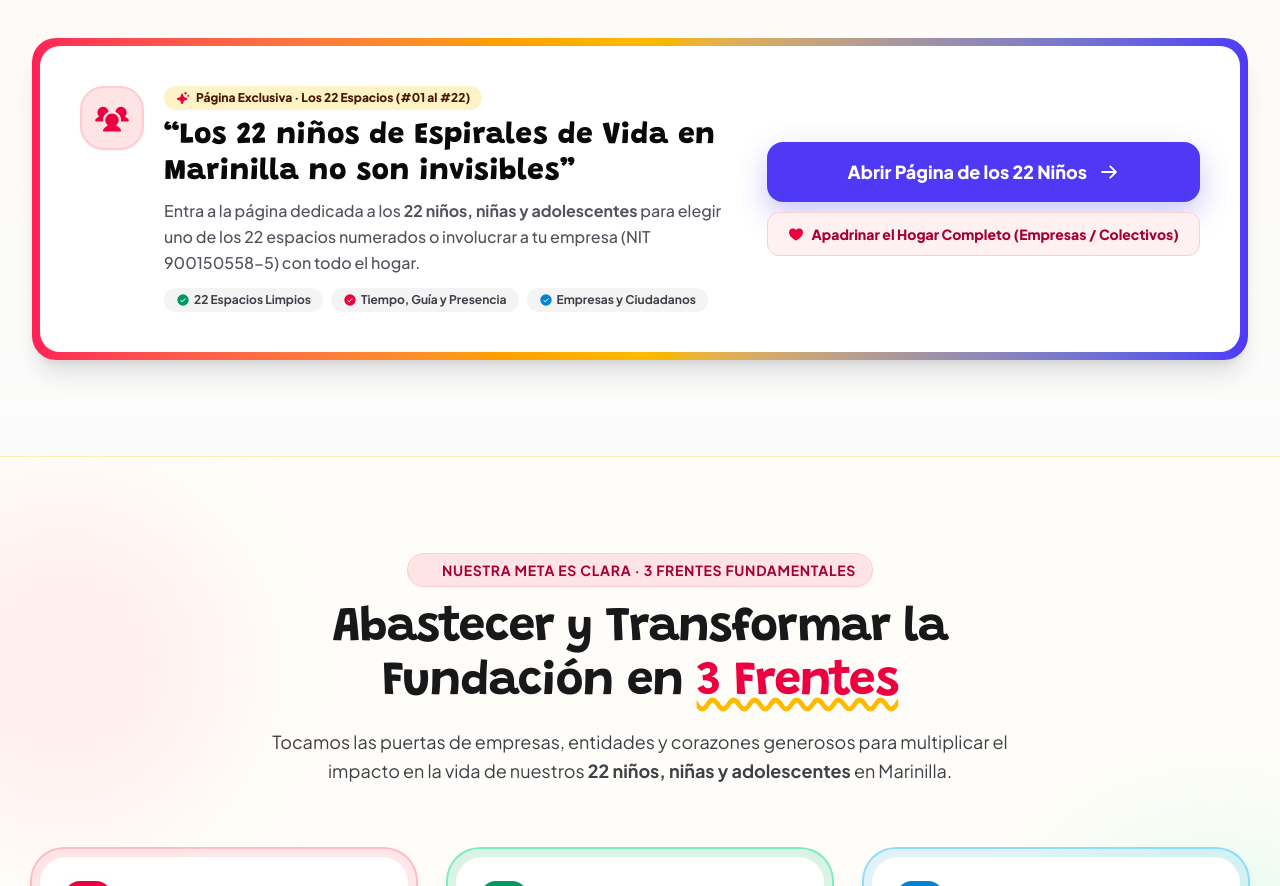
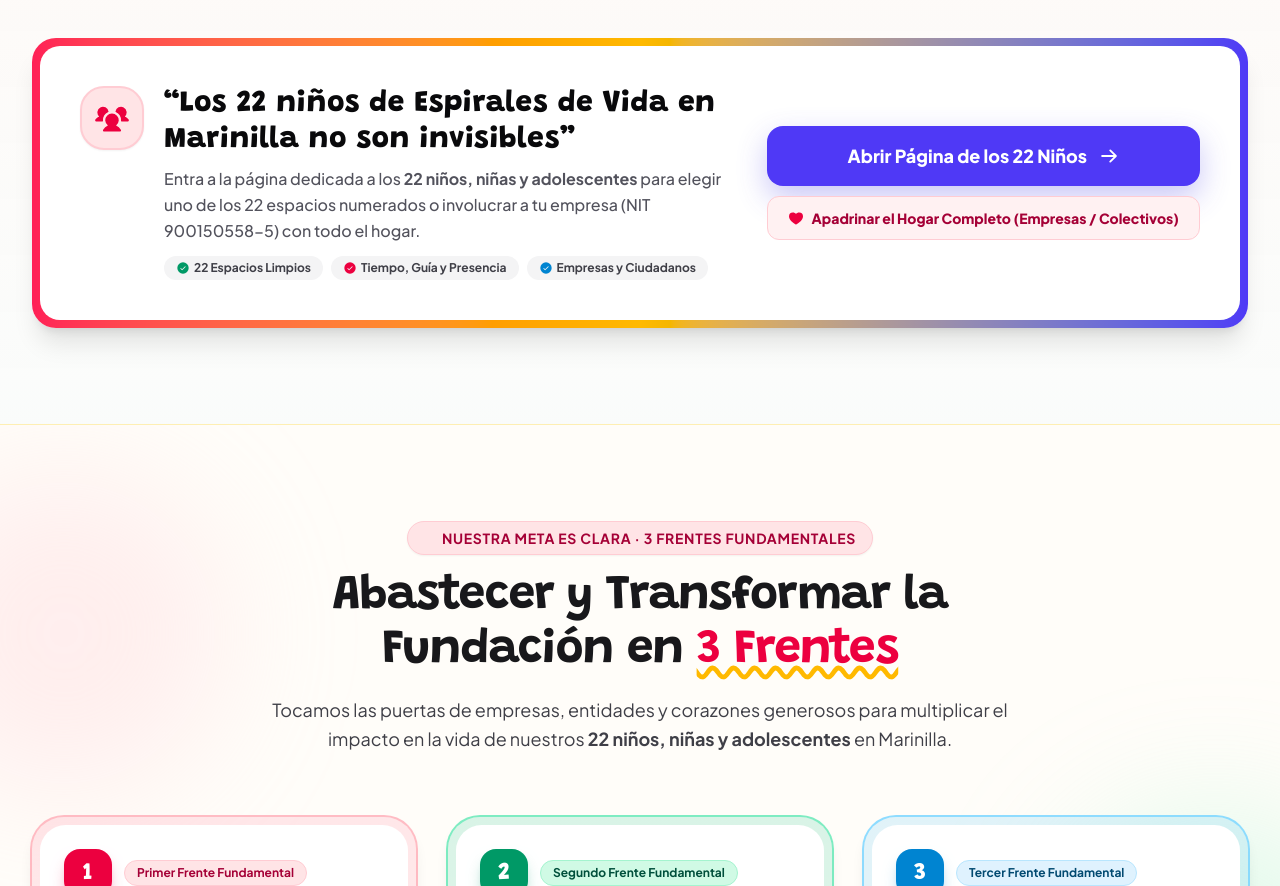
Before and after one commit to LivingNow05/espirales-de-vida, a React (Vite) app: page / in a window 1280 px wide. Shown: the part 3579-4465 px from the top of the page. Built offline with nearby package versions, Linux system fonts and the light colour scheme.

Commit message:
style(ui): remove redundant Pagina Exclusiva badge from home stories banner

```diff
--- a/src/components/HomeStoriesPreviewSection.tsx
+++ b/src/components/HomeStoriesPreviewSection.tsx
@@ -2,7 +2,6 @@ import React from "react";
 import { motion } from "motion/react";
 import {
   Heart,
-  Sparkle,
   ArrowRight,
   BookOpen,
   UsersThree,
@@ -208,10 +207,6 @@ export const HomeStoriesPreviewSection: React.FC<HomeStoriesPreviewSectionProps>
                 <UsersThree weight="fill" className="w-9 h-9" />
               </div>
               <div>
-                <span className="inline-flex items-center gap-1.5 px-3 py-1 rounded-full bg-amber-100 text-amber-950 text-xs font-extrabold mb-2">
-                  <Sparkle weight="fill" className="w-3.5 h-3.5 text-rose-600" />
-                  <span>Página Exclusiva · Los 22 Espacios (#01 al #22)</span>
-                </span>
                 <h3 className="font-logo text-2xl sm:text-3xl font-extrabold text-zinc-950 mb-2">
                   “Los 22 niños de Espirales de Vida en Marinilla no son invisibles”
                 </h3>
```
